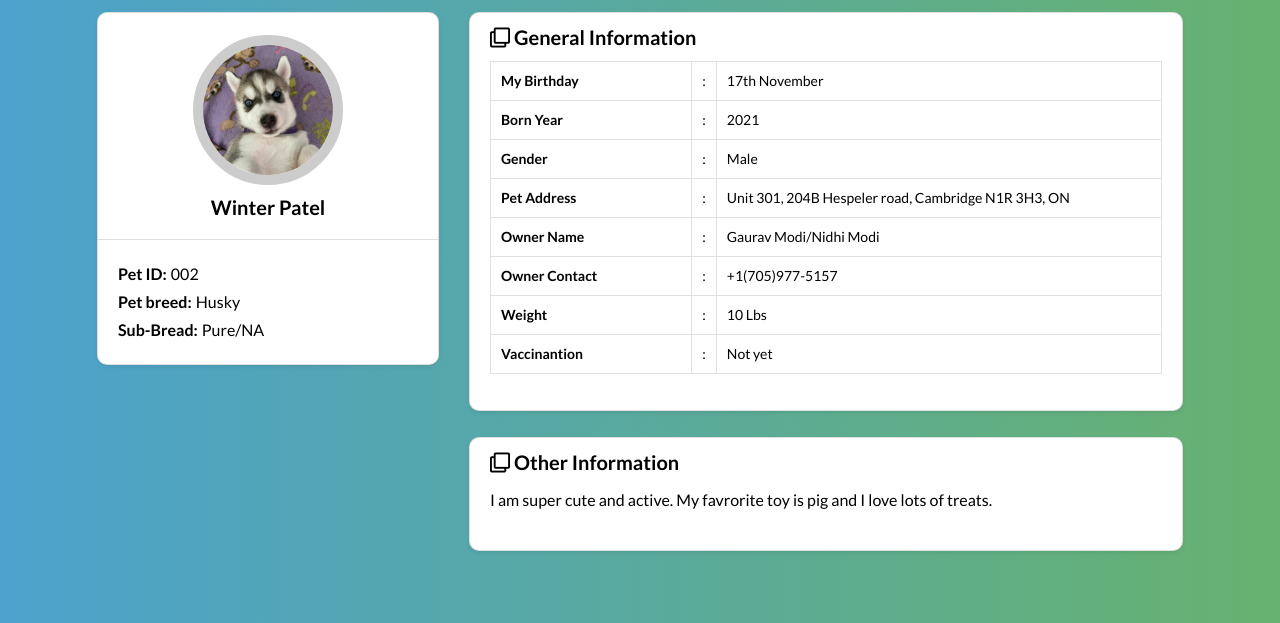
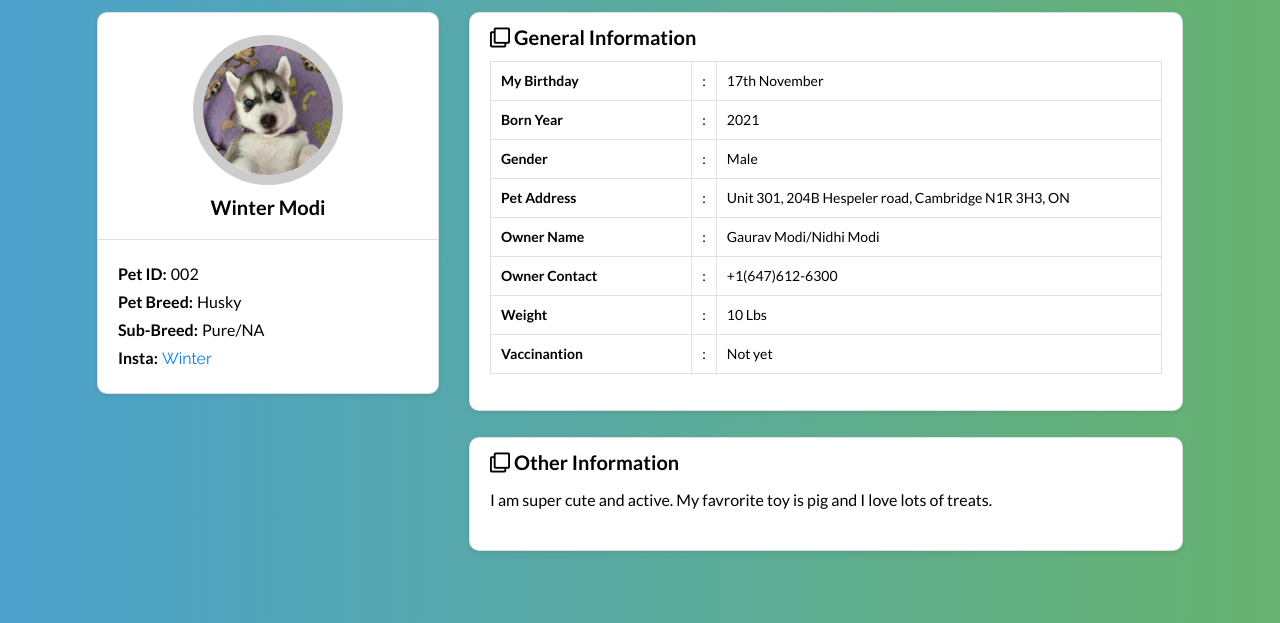
Before and after one commit to im-swapnilb/petConnectCode, a Flask app: page / in a window 1280 px wide. Shown: the part 248-871 px from the top of the page. Run offline with Flask 2, Linux system fonts and the light colour scheme; some libraries are stand-ins or nearby versions.

Commit message:
make it better

```diff
--- a/templates/index.html
+++ b/templates/index.html
@@ -60,12 +60,13 @@
         <div class="card shadow-sm">
           <div class="card-header bg-transparent text-center">
              <img class="profile_img" src="{{url_for('static', filename='winter.jpg')}}"  alt="Winter dp">
-            <h3>Winter Patel</h3>
+            <h3>Winter Modi</h3>
           </div>
           <div class="card-body">
             <p class="mb-0"><strong class="pr-1">Pet ID:</strong>002</p>
-            <p class="mb-0"><strong class="pr-1">Pet breed:</strong>Husky</p>
-            <p class="mb-0"><strong class="pr-1">Sub-Bread:</strong>Pure/NA</p>
+            <p class="mb-0"><strong class="pr-1">Pet Breed:</strong>Husky</p>
+            <p class="mb-0"><strong class="pr-1">Sub-Breed:</strong>Pure/NA</p>
+              <p class="mb-0"><strong class="pr-1">Insta:</strong><a href="https://instagram.com/blue_eye_winter?utm_medium=copy_link">Winter</a></p>
           </div>
         </div>
       </div>
@@ -104,7 +105,7 @@
               <tr>
                 <th width="30%">Owner Contact</th>
                 <td width="2%">:</td>
-                <td>+1(705)977-5157</td>
+                <td>+1(647)612-6300</td>
               </tr>
               <tr>
                 <th width="30%">Weight</th>
```
